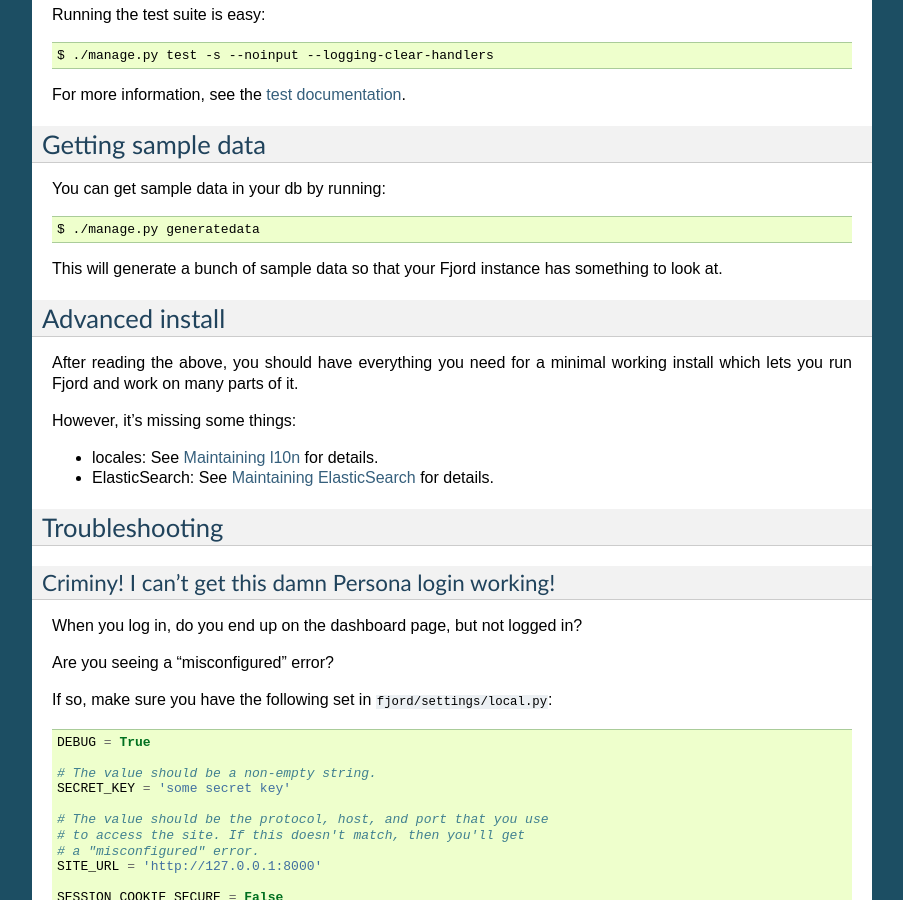
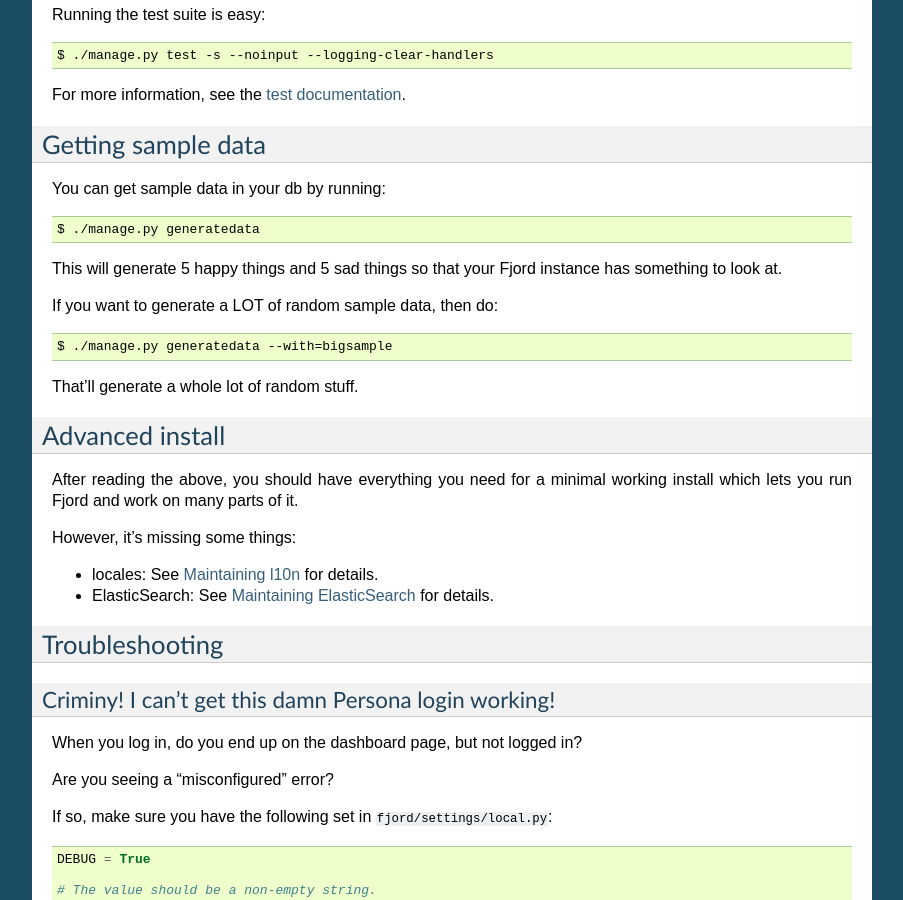
Before and after one commit to mozilla/fjord, a Sphinx documentation site: the page built from docs/hacking_howto.rst, in a window 1280 px wide and 900 px high, scrolled down 4563 px. Shown: the whole window, without its empty margins (198-1101 px from the left). Built offline with Sphinx 7.4.7, drawn with Linux system fonts in a browser that asks for light colours.

Commit message:
Add note about --with=bigsample to docs

```diff
--- a/docs/hacking_howto.rst
+++ b/docs/hacking_howto.rst
@@ -319,8 +319,14 @@ You can get sample data in your db by running::
 
     $ ./manage.py generatedata
 
-This will generate a bunch of sample data so that your Fjord instance
-has something to look at.
+This will generate 5 happy things and 5 sad things so that your Fjord
+instance has something to look at.
+
+If you want to generate a LOT of random sample data, then do::
+
+    $ ./manage.py generatedata --with=bigsample
+
+That'll generate a whole lot of random stuff.
 
 
 Advanced install
```
